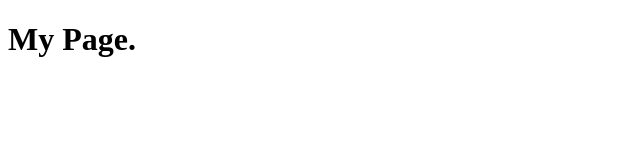
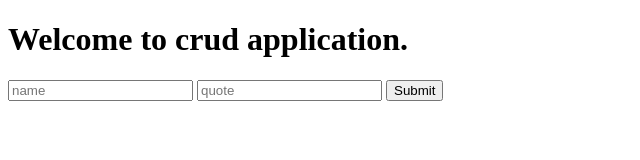
Before and after one commit to Abdul-Haq1/crud-app-express, a website: page index.html in a window 1280 px wide. Shown: the whole page, without its empty margins (0-640 px from the left). Drawn offline with Linux system fonts and the light colour scheme.

Commit message:
post method in crud application

```diff
--- a/index.html
+++ b/index.html
@@ -8,7 +8,13 @@
 </head>
 
 <body>
-    <h1>My Page.</h1>
+    <h1>Welcome to crud application.</h1>
+
+    <form action="/quotes" method="post">
+        <input type="text" placeholder="name" name="name">
+        <input type="text" placeholder="quote" name="quote">
+        <button type="submit">Submit</button>
+    </form>
 </body>
 
 </html>
```
Also changed, not shown: server.js (+8 -2 lines).
